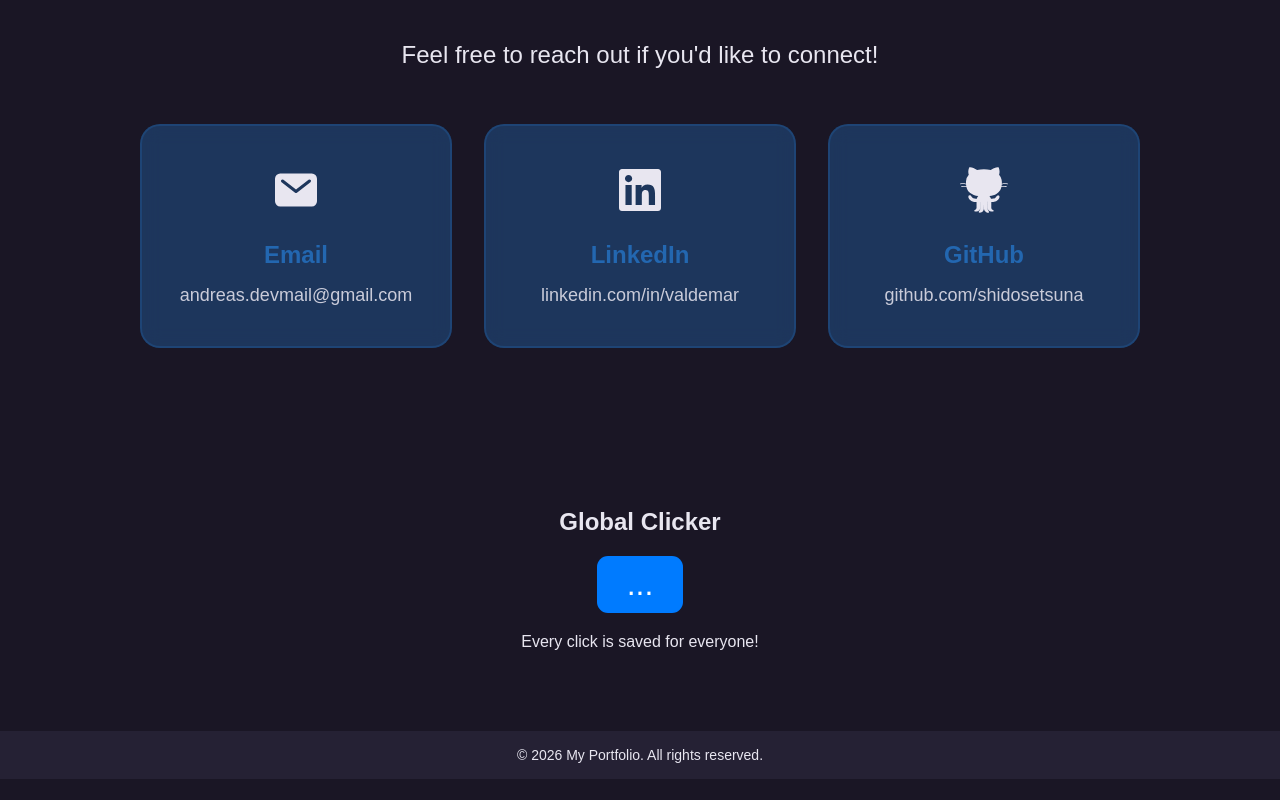
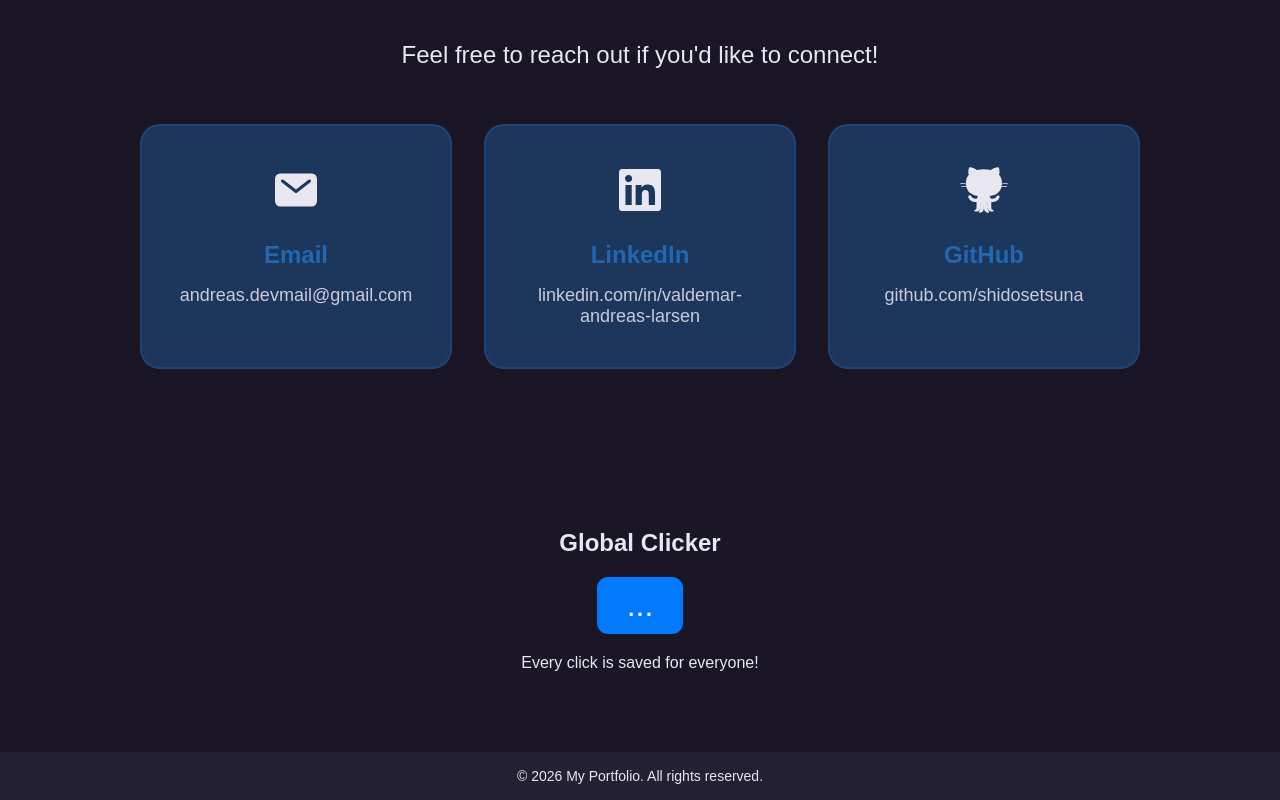
Before and after one commit to ShidoSetsuna/Portfolio-web-v2, a React (Vite) app: page / in a window 1280 px wide. Shown: the part 3099-3899 px from the top of the page. Before the commit the page ends 3878 px from the top, so only its background shows below. Built offline with nearby package versions, Linux system fonts and the light colour scheme; no server answers.

Commit message:
Updated LinkedIn link so its much cleaner

```diff
--- a/src/pages/home/home.jsx
+++ b/src/pages/home/home.jsx
@@ -112,7 +112,7 @@
             </p>
           </a>
           <a
-            href="https://www.linkedin.com/in/valdemar-andreas-larsen-7a6932386"
+            href="https://www.linkedin.com/in/valdemar-andreas-larsen"
             target="_blank"
             rel="noopener noreferrer"
             className="home__contact-card">
@@ -121,7 +121,7 @@
             </div>
             <h4 className="home__contact-card-title">LinkedIn</h4>
             <p className="home__contact-card-detail">
-              linkedin.com/in/valdemar
+              linkedin.com/in/valdemar-andreas-larsen
             </p>
           </a>
           <a
```
